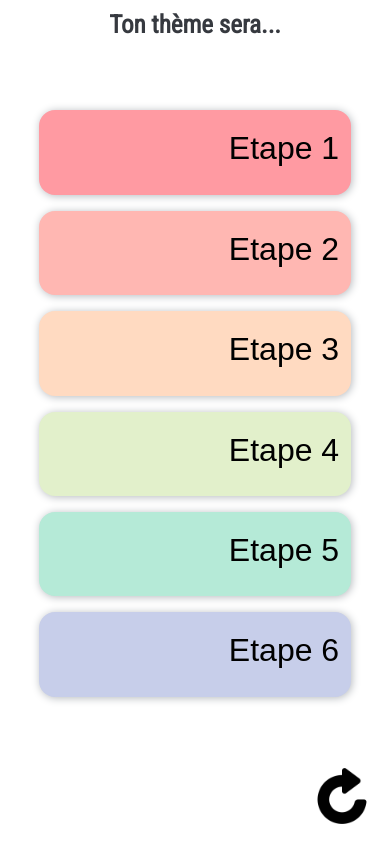
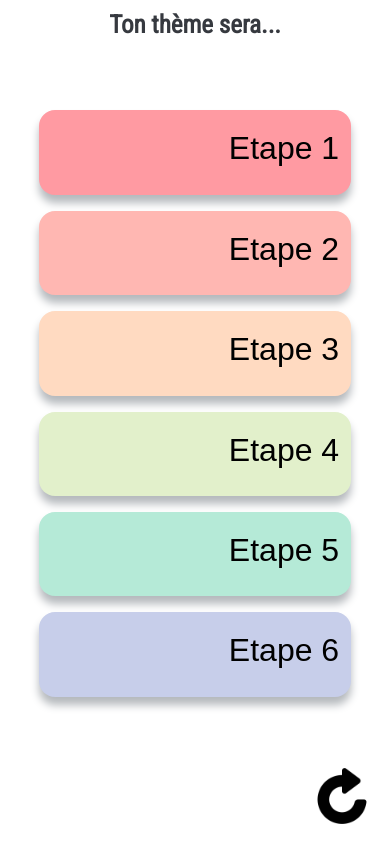
Before and after one commit to ArthurTakase/Random-Story, a plain HTML site: page index_mobile.html in a window 390 px wide. Drawn offline with Linux system fonts and the light colour scheme.

Commit message:
Update story_mobile.css

```diff
--- a/css/story_mobile.css
+++ b/css/story_mobile.css
@@ -34,32 +34,32 @@ body {
 
 .un {
 	background-color: #FF9AA2;
-  box-shadow: 1px 1px var(--shadow-profile) var(--shadow-dice);
+  box-shadow: 0rem 0.5rem var(--shadow-profile) var(--shadow-dice);
 }
 
 .deux {
 	background-color: #FFB7B2;
-  box-shadow: 1px 1px var(--shadow-profile) var(--shadow-dice);
+  box-shadow: 0rem 0.5rem var(--shadow-profile) var(--shadow-dice);
 }
 
 .trois {
 	background-color: #FFDAC1;
-  box-shadow: 1px 1px var(--shadow-profile) var(--shadow-dice);
+  box-shadow: 0rem 0.5rem var(--shadow-profile) var(--shadow-dice);
 }
 
 .quatre {
 	background-color: #E2F0CB;
-  box-shadow: 1px 1px var(--shadow-profile) var(--shadow-dice);
+  box-shadow: 0rem 0.5rem var(--shadow-profile) var(--shadow-dice);
 }
 
 .cinq {
 	background-color: #B5EAD7;
-  box-shadow: 1px 1px var(--shadow-profile) var(--shadow-dice);
+  box-shadow: 0rem 0.5rem var(--shadow-profile) var(--shadow-dice);
 }
 
 .six {
 	background-color: #C7CEEA;
-  box-shadow: 1px 1px var(--shadow-profile) var(--shadow-dice);
+  box-shadow: 0rem 0.5rem var(--shadow-profile) var(--shadow-dice);
 }
 
 .btn_clicker_story_mobile {
```
